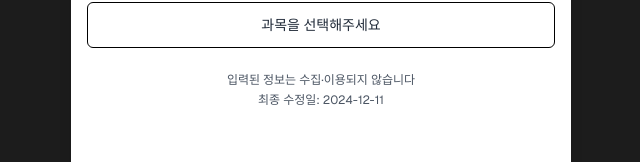
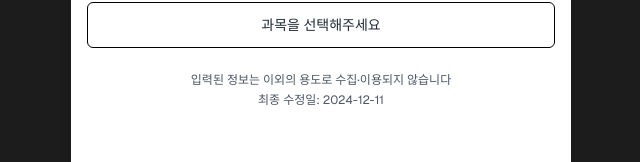
Before and after one commit to Daekyo48/SW_ExamWebPlatform, a Next.js app: page / in a window 1280 px wide. Shown: the part 308-470 px from the top of the page, without its empty margins (319-959 px from the left). Built offline with nearby package versions, Linux system fonts and the light colour scheme.

Commit message:
안내 문구 변경

```diff
--- a/components/mobile-web-page.tsx
+++ b/components/mobile-web-page.tsx
@@ -653,7 +653,7 @@ export default function MobileWebPage() {
             </div>
           )}
         <p className="text-xs text-gray-600 text-center mt-2 mb-1">
-          입력된 정보는 수집·이용되지 않습니다
+          입력된 정보는 이외의 용도로 수집·이용되지 않습니다
         </p>
         <p className="text-xs text-gray-600 text-center">
           최종 수정일: 2024-12-11
```
